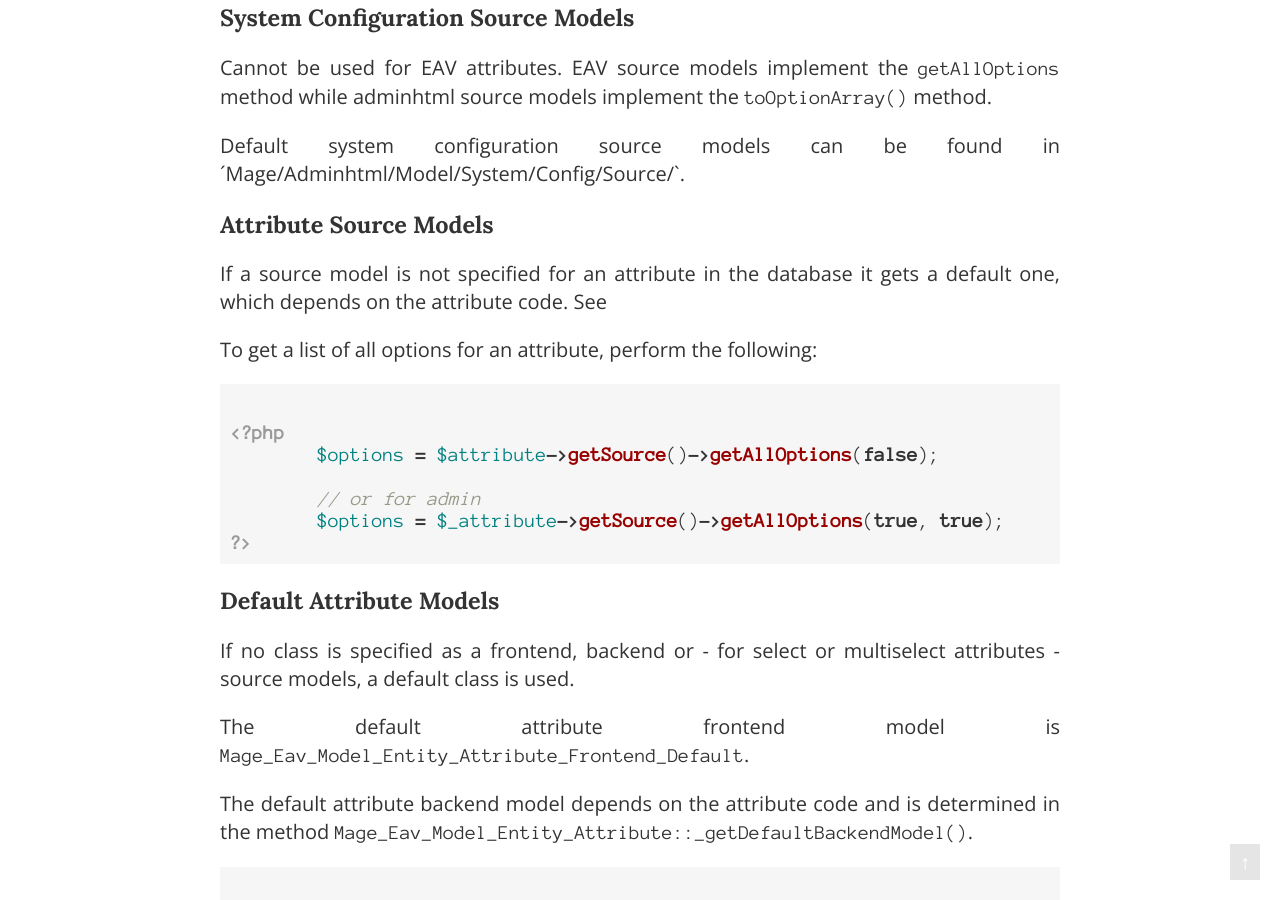
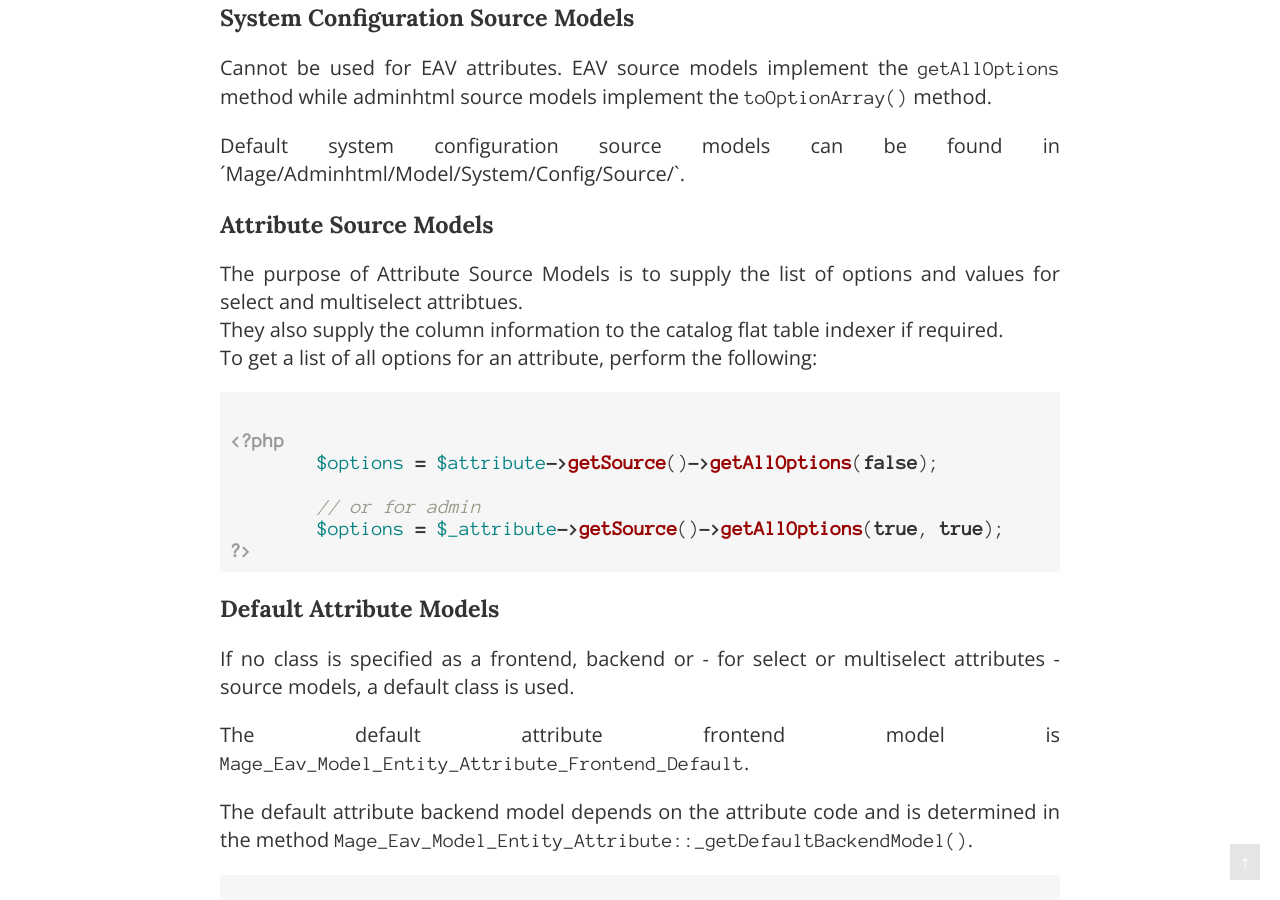
Before and after one commit to meanbee/magecert, a Jekyll site: the page built from eav.md, in a window 1280 px wide and 900 px high, scrolled down 4260 px. Built offline with Jekyll 4.4.1, drawn with Linux system fonts in a browser that asks for light colours; Markdown is read by kramdown in place of the engine named in the settings.

Commit message:
Removed incomplete sentence

````diff
--- a/eav.md
+++ b/eav.md
@@ -132,9 +132,8 @@ Default system configuration source models can be found in ´Mage/Adminhtml/Mode
 
 ### Attribute Source Models
 
-If a source model is not specified for an attribute in the database it gets a default one, which depends on the attribute code.
-See
-
+The purpose of Attribute Source Models is to supply the list of options and values for select and multiselect attribtues.
+They also supply the column information to the catalog flat table indexer if required.
 To get a list of all options for an attribute, perform the following:
 
 ```php
````
